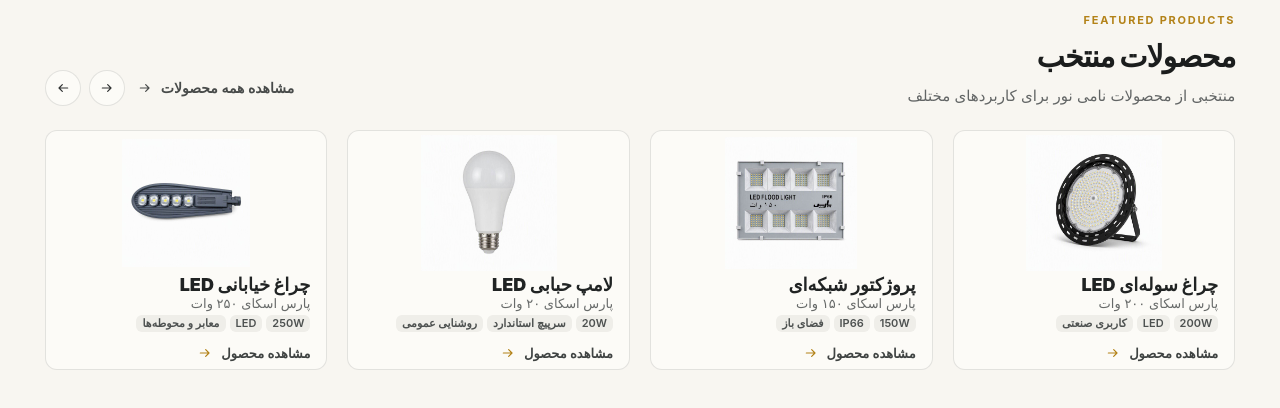
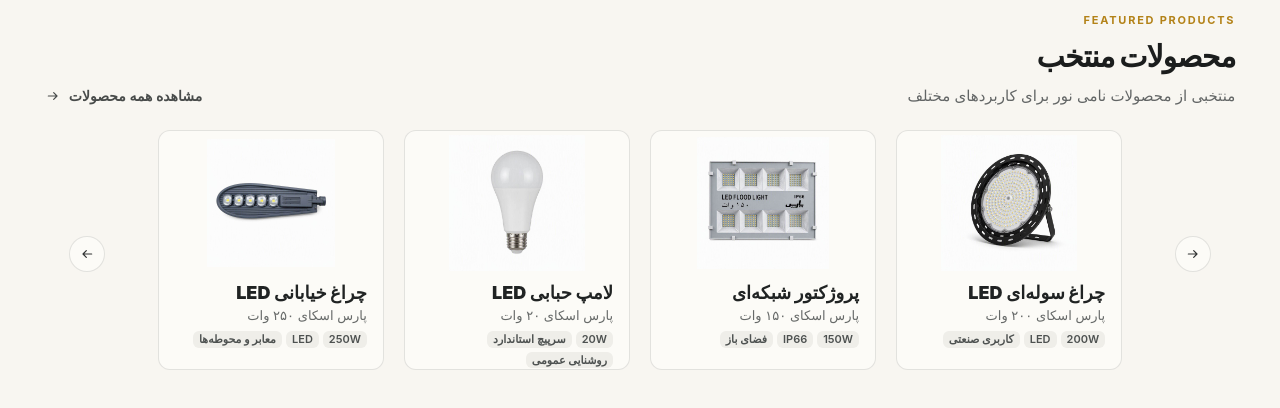
Before and after one commit to amin-soleimani1/nami-noor-website, a React (Vite) app: page / in a window 1280 px wide. Shown: the part 1382-1790 px from the top of the page. Built offline with nearby package versions, Linux system fonts and the light colour scheme.

Commit message:
fix: refine desktop featured product rail

```diff
--- a/src/components/FeaturedProducts.jsx
+++ b/src/components/FeaturedProducts.jsx
@@ -15,9 +15,9 @@
   return <svg viewBox="0 0 24 24" aria-hidden="true" className={`size-4 fill-none stroke-current stroke-[1.8] ${className}`}><path d="M5 12h13M13 7l5 5-5 5" strokeLinecap="round" strokeLinejoin="round" /></svg>
 }
 
-function RailControl({ direction, onClick, label }) {
+function RailControl({ direction, onClick, label, className = '' }) {
   return (
-    <button type="button" onClick={onClick} aria-label={label} className={`grid size-9 place-items-center rounded-full border border-black/10 bg-[#fcfbf7] text-[#303333] transition-colors hover:border-[#bd8b1e] hover:text-[#a97812] focus-visible:outline-2 focus-visible:outline-offset-3 focus-visible:outline-[#a97812] ${direction === 'next' ? '' : 'rotate-180'}`}>
+    <button type="button" onClick={onClick} aria-label={label} className={`grid size-9 place-items-center rounded-full border border-black/10 bg-[#fcfbf7] text-[#303333] transition-colors hover:border-[#bd8b1e] hover:text-[#a97812] focus-visible:outline-2 focus-visible:outline-offset-3 focus-visible:outline-[#a97812] ${direction === 'next' ? '' : 'rotate-180'} ${className}`}>
       <ArrowIcon />
     </button>
   )
@@ -39,29 +39,29 @@
           </div>
           <div className="hidden items-center gap-3 lg:flex">
             <a href="#" className="inline-flex items-center gap-2 text-sm font-semibold text-[#484b4a] transition-colors hover:text-[#a97812] focus-visible:outline-2 focus-visible:outline-offset-4 focus-visible:outline-[#a97812]">مشاهده همه محصولات <ArrowIcon /></a>
-            <div className="flex items-center gap-2" dir="ltr">
-              <RailControl direction="previous" label="نمایش محصولات قبلی" onClick={() => scrollRail(-1)} />
-              <RailControl direction="next" label="نمایش محصولات بعدی" onClick={() => scrollRail(1)} />
-            </div>
           </div>
         </header>
 
-        <div ref={railRef} tabIndex="0" aria-label="محصولات منتخب" className="-mx-5 flex snap-x snap-mandatory gap-4 overflow-x-auto px-5 pb-2 scroll-smooth [scrollbar-width:none] [&::-webkit-scrollbar]:hidden sm:-mx-8 sm:px-8 lg:mx-0 lg:gap-5 lg:px-0">
-          {products.map((product) => (
-            <a key={product.title} href="#" className="group flex min-h-[25rem] w-[82%] shrink-0 snap-start flex-col overflow-hidden rounded-xl border border-black/10 bg-[#fcfbf7] transition-colors duration-300 hover:border-black/20 focus-visible:outline-2 focus-visible:outline-offset-4 focus-visible:outline-[#a97812] lg:h-[15rem] lg:min-h-0 lg:w-[calc((100%-3.75rem)/4)]">
+        <div className="relative">
+          <div ref={railRef} tabIndex="0" aria-label="محصولات منتخب" className="-mx-5 flex snap-x snap-mandatory gap-4 overflow-x-auto px-5 pb-2 scroll-smooth [scrollbar-width:none] [&::-webkit-scrollbar]:hidden sm:-mx-8 sm:px-8 lg:mx-0 lg:justify-center lg:gap-5 lg:px-0">
+            {products.map((product) => (
+            <a key={product.title} href="#" className="group flex min-h-[25rem] w-[82%] shrink-0 snap-start flex-col overflow-hidden rounded-xl border border-black/10 bg-[#fcfbf7] transition-colors duration-300 hover:border-black/20 focus-visible:outline-2 focus-visible:outline-offset-4 focus-visible:outline-[#a97812] lg:h-[15rem] lg:min-h-0 lg:w-[calc((100%-3.75rem)/5)] lg:cursor-pointer">
               <div className="flex h-48 items-center justify-center bg-[#f1f0ec] p-6 lg:h-36 lg:bg-transparent lg:p-1">
                 <img src={product.image} alt={product.alt} className={`size-full object-contain transition-transform duration-500 ease-out group-hover:scale-[1.02] ${product.desktopImageClass}`} />
               </div>
-              <div className="flex flex-1 flex-col p-4 lg:pb-2 lg:pt-0">
+              <div className="flex flex-1 flex-col p-4 lg:pb-2 lg:pt-2">
                 <h3 className="text-[17px] font-black leading-6 text-[#202323] lg:text-[18px] lg:leading-5">{product.title}</h3>
-                <p className="mt-1 text-[13px] text-[#676a69] lg:mt-0 lg:leading-4">{product.model}</p>
-                <ul className="mt-4 flex flex-wrap gap-1.5 lg:mt-1 lg:gap-1" aria-label="مشخصات محصول">
+                <p className="mt-1 text-[13px] text-[#676a69] lg:leading-4">{product.model}</p>
+                <ul className="mt-4 flex flex-wrap gap-1.5 lg:mt-2 lg:gap-1" aria-label="مشخصات محصول">
                   {product.specs.map((spec) => <li key={spec} className="rounded-md bg-[#efeee9] px-2 py-1 text-[11px] font-semibold text-[#4d5150] lg:px-1.5 lg:py-0">{spec}</li>)}
                 </ul>
-                <span className="mt-auto inline-flex items-center gap-2 pt-5 text-[13px] font-semibold text-[#3f4342] transition-colors group-hover:text-[#a97812] lg:pt-1 lg:leading-4">مشاهده محصول <ArrowIcon className="text-[#b38218] transition-transform duration-300 group-hover:-translate-x-0.5" /></span>
+                <span className="mt-auto inline-flex items-center gap-2 pt-5 text-[13px] font-semibold text-[#3f4342] transition-colors group-hover:text-[#a97812] lg:hidden">مشاهده محصول <ArrowIcon className="text-[#b38218] transition-transform duration-300 group-hover:-translate-x-0.5" /></span>
               </div>
             </a>
-          ))}
+            ))}
+          </div>
+          <RailControl direction="next" label="نمایش محصولات بعدی" onClick={() => scrollRail(1)} className="absolute right-6 top-1/2 z-10 hidden -translate-y-1/2 lg:grid" />
+          <RailControl direction="previous" label="نمایش محصولات قبلی" onClick={() => scrollRail(-1)} className="absolute left-6 top-1/2 z-10 hidden -translate-y-1/2 lg:grid" />
         </div>
       </div>
     </section>
```
